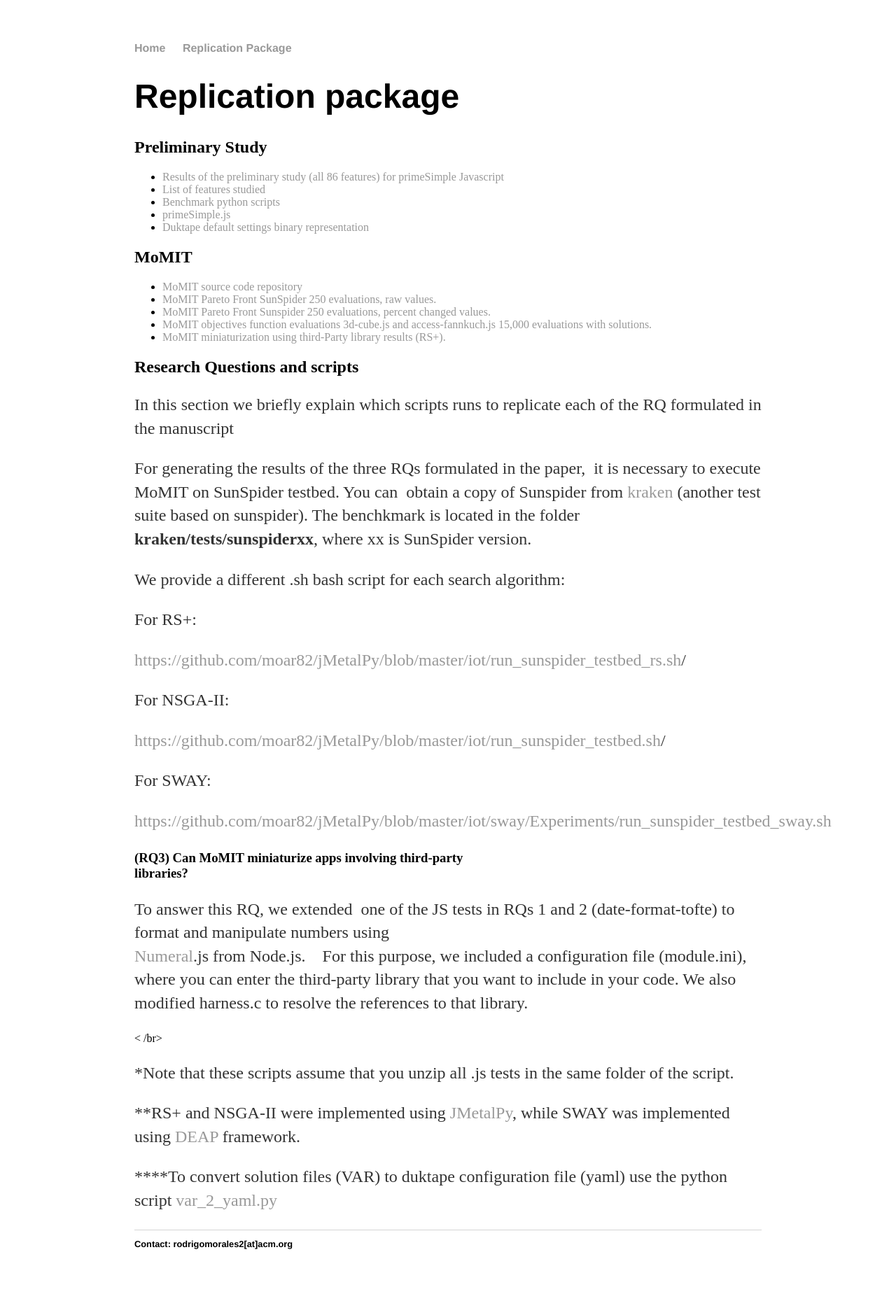
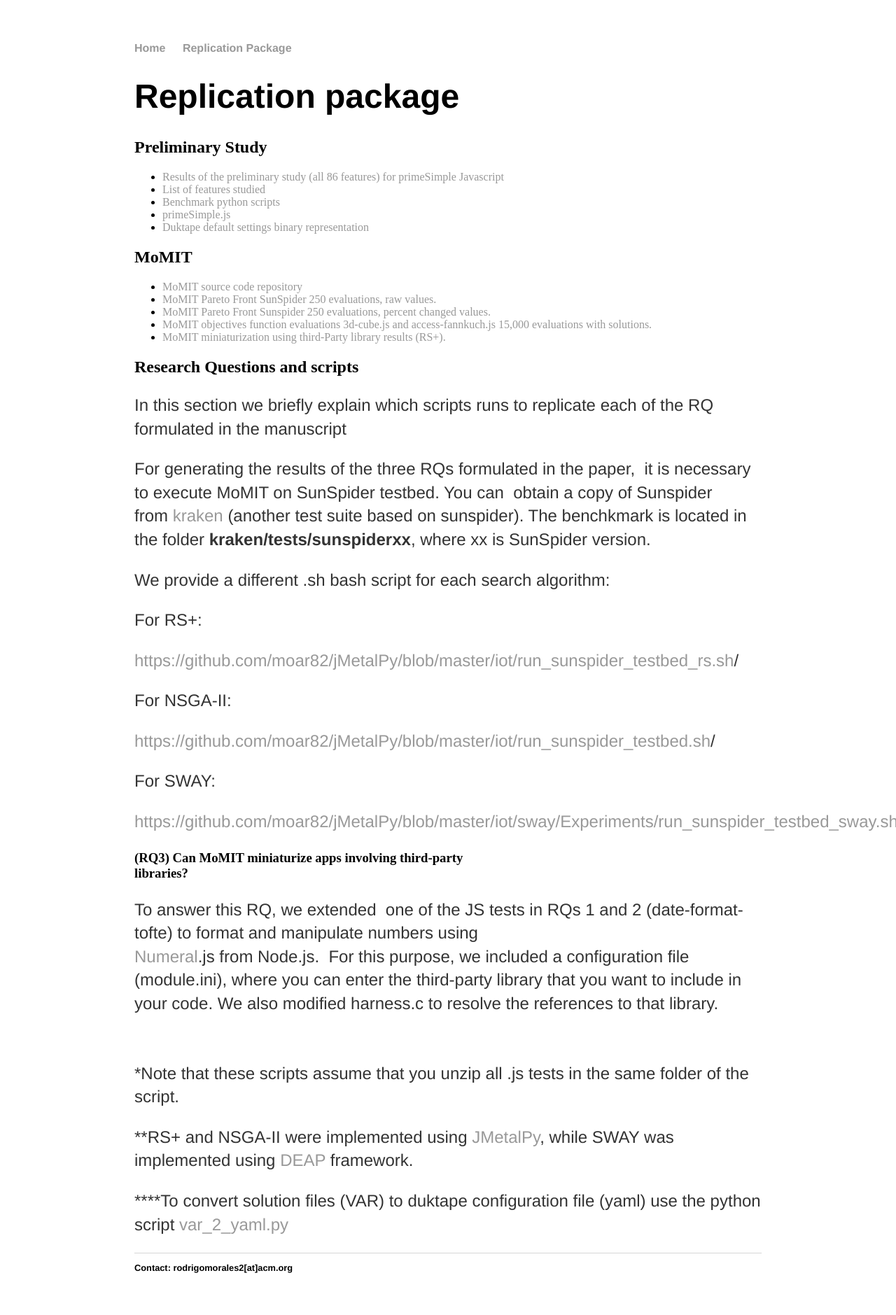
Before and after one commit to moar82/momit_data, a Jekyll site: the page built from docs/replication/index.html, in a window 1280 px wide. Shown: the whole page at 70% size. Built offline with Jekyll 4.4.1, drawn with Linux system fonts in a browser that asks for light colours; before the commit the page ends 1845 px from its top, so only the background shows below that.

Commit message:
fixing css

```diff
--- a/docs/css/main.css
+++ b/docs/css/main.css
@@ -24,6 +24,7 @@
     font-family:'Helvetica', 'Arial', 'Sans-Serif';
 }
 p {
+	font-family:'Helvetica', 'Arial', 'Sans-Serif';
     font-size: 1.5em;
     line-height: 1.4em;
     color: #333;
--- a/docs/replication/index.html
+++ b/docs/replication/index.html
@@ -42,8 +42,8 @@
 <p>For SWAY:</p>
 <p><a href="https://github.com/moar82/jMetalPy/blob/master/iot/sway/Experiments/run_sunspider_testbed_sway.sh">https://github.com/moar82/jMetalPy/blob/master/iot/sway/Experiments/run_sunspider_testbed_sway.sh</a></p>
 <h3>(RQ3) Can MoMIT miniaturize apps involving third-party<br />libraries?</h3>
-<p>To answer this RQ, we extended&nbsp;&nbsp;one of the JS tests in RQs 1 and 2 (date-format-tofte) to format and manipulate numbers using<br /><a href="http://numeraljs.com/" target="_blank" rel="noopener">Numeral</a>.js from Node.js.&nbsp; &nbsp; For this purpose, we included a configuration file (module.ini), where you can enter the third-party library that you want to include in your code.  We also modified harness.c to resolve the references to that library.</p>
-< /br>
+<p>To answer this RQ, we extended&nbsp;&nbsp;one of the JS tests in RQs 1 and 2 (date-format-tofte) to format and manipulate numbers using<br /><a href="http://numeraljs.com/" target="_blank" rel="noopener">Numeral</a>.js from Node.js.&nbsp; For this purpose, we included a configuration file (module.ini), where you can enter the third-party library that you want to include in your code.  We also modified harness.c to resolve the references to that library.</p>
+<br />
 <p>*Note that these scripts assume that you unzip all .js tests in the same folder of the script.</p>
 <p>**RS+ and NSGA-II were implemented using <a href="https://github.com/jMetal/jMetalPy" target="_blank" rel="noopener">JMetalPy</a>, while SWAY was implemented using <a href="https://deap.readthedocs.io/en/master/" target="_blank" rel="noopener">DEAP</a> framework.</p>
 <p>****To convert solution files (VAR) to duktape configuration file (yaml) use the python script <a href="https://github.com/moar82/jMetalPy/blob/master/iot/var_2_yaml.py" target="_blank" rel="noopener">var_2_yaml.py</a></p>
```
